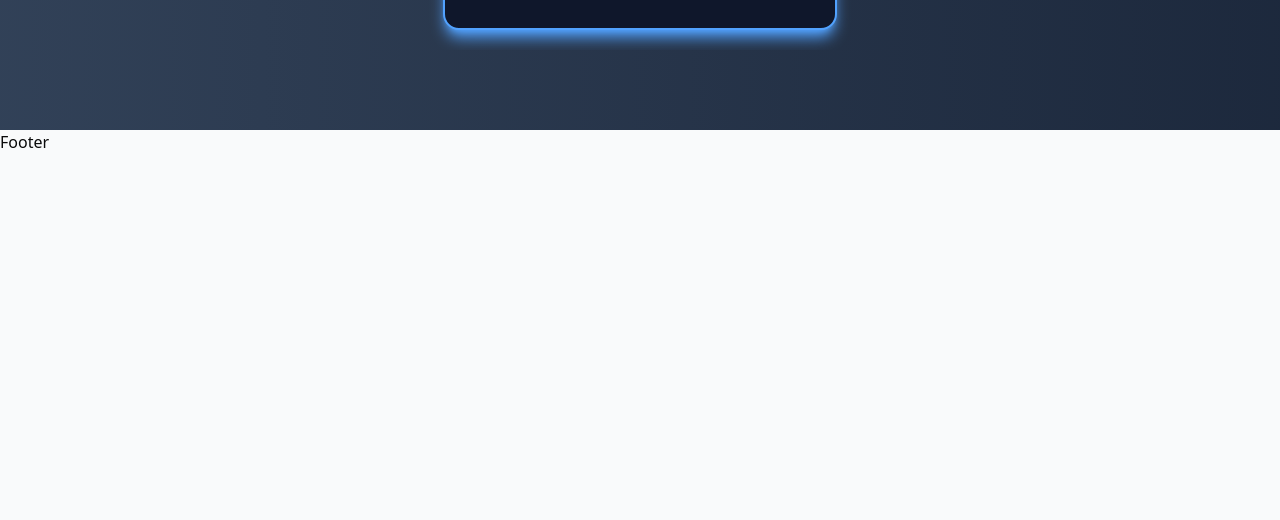
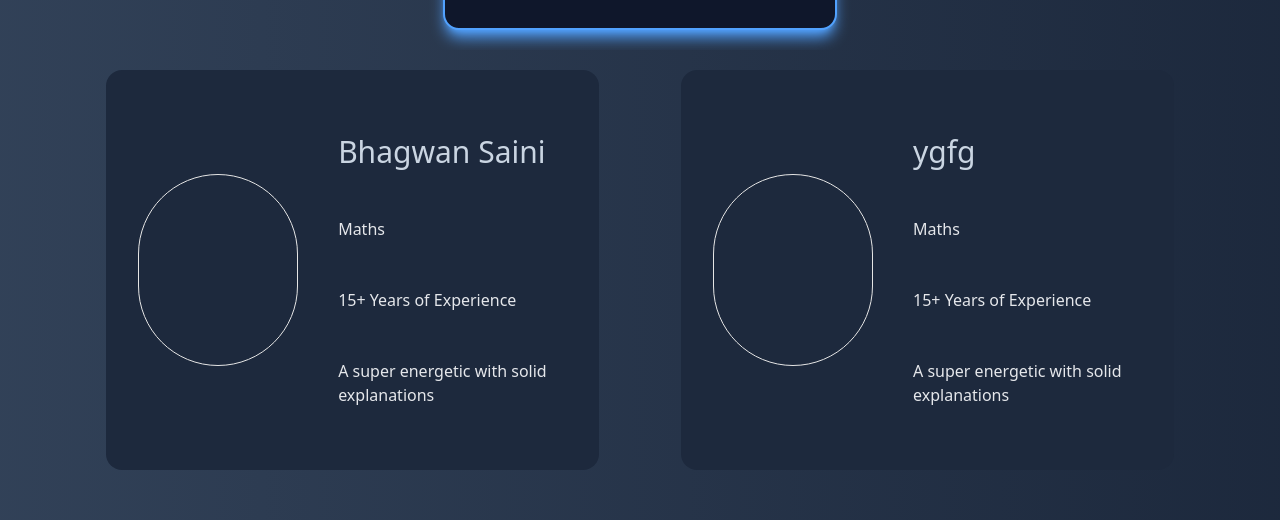
Before and after one commit to Sukhwinder-i0/coaching-website, a Next.js app: page / in a window 1280 px wide. Shown: the part 1586-2106 px from the top of the page. Before the commit the page ends 1740 px from the top, so only its background shows below. Built offline with nearby package versions, Linux system fonts and the light colour scheme.

Commit message:
Faculty Section ui

```diff
--- a/src/app/page.tsx
+++ b/src/app/page.tsx
@@ -1,6 +1,9 @@
 import Achievers from "@/components/Achievers/Achievers";
 import { BannerCarousel } from "@/components/Carousel/BannerCarousel";
 import { ToppersCarousel } from "@/components/Carousel/ToppersCarousel";
+import FacultyCard from "@/components/Faculty/Faculty";
+import Faculty from "@/components/Faculty/Faculty";
+import FacultySec from "@/components/Faculty/FacultySec";
 import Hero from "@/components/Hero/Hero";
 
 
@@ -8,8 +11,9 @@ export default function Home() {
   return (
       <section className="w-full max-w-screen min-h-screen justify-center items-center flex flex-col px-6 py-20 bg-gradient-to-r from-slate-700 to-slate-800 text-white">
 
-        <Hero title="vision science academy"  tagline="- make your vision come true"/>
+        <Hero title="vision science academy"  tagline="- make your vision come true, We Beleive in Quality over Qunatity"/>
         <Achievers title="Meet our proud achievers" />
+        <FacultySec />
       </section>
   );
 }
--- a/src/components/Achievers/Topper.tsx
+++ b/src/components/Achievers/Topper.tsx
@@ -1,5 +1,4 @@
 import React from 'react'
-import { FaRegCircleUser } from 'react-icons/fa6'
 
 interface TopperProps {
   name: string
--- /dev/null
+++ b/src/components/Card/Card.tsx
@@ -0,0 +1,17 @@
+import React from 'react'
+
+interface Props {
+  className: string
+  isTopper?: boolean
+  isFeature?: boolean
+  isFaculty?: boolean
+}
+
+const Card = () => {
+  return (
+    <div>Card</div>
+
+  )
+}
+
+export default Card
--- /dev/null
+++ b/src/components/Faculty/Faculty.tsx
@@ -0,0 +1,26 @@
+import React from 'react'
+
+interface Props {
+  name: string
+  experience: number
+  subject: string
+  bio: string
+}
+
+const Faculty = (props: Props) => {
+  return (
+    <div className='rounded-2xl bg-slate-800 w-[40%] flex h-[50vh] justify-center items-center pl-8'>
+      <div className='border rounded-full w-48 h-48 ' >
+        <img />
+      </div>
+      <div className='h-full flex justify-around text-gray-200 flex-col items-start pr-1 p-10'>
+        <p className='text-3xl text-slate-300'>{props.name}</p>
+        <p>{props.subject}</p>
+        <p>{props.experience}+ Years of Experience</p>
+        <p>{props.bio}</p>
+      </div>
+    </div>
+  )
+}
+
+export default Faculty
--- /dev/null
+++ b/src/components/Faculty/FacultySec.tsx
@@ -0,0 +1,23 @@
+import React from 'react'
+import FacultyCard from './Faculty'
+
+const FacultySec = () => {
+  return (
+    <div className='w-full m-5 flex justify-evenly' >
+      <FacultyCard
+        name="Bhagwan Saini"
+        subject="Maths"
+        experience={15}
+        bio="A super energetic with solid explanations"
+      />
+      <FacultyCard
+        name="ygfg"
+        subject="Maths"
+        experience={15}
+        bio="A super energetic with solid explanations"
+      />
+    </div>
+  )
+}
+
+export default FacultySec
```
